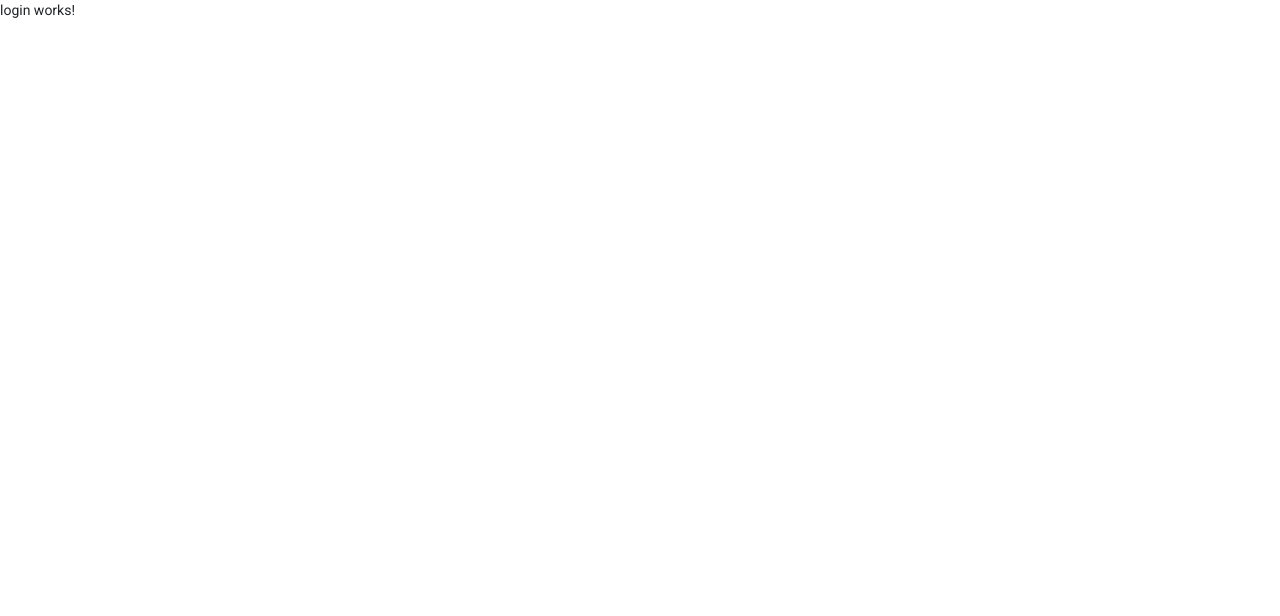
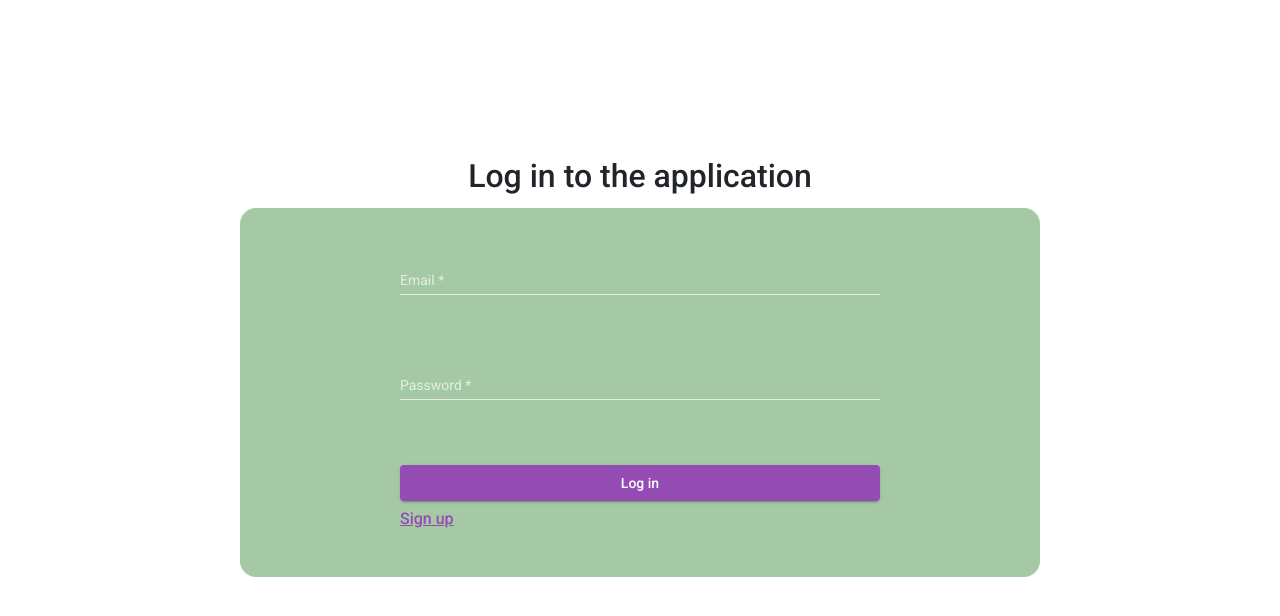
Before and after one commit to akos989/team-zsiraf-security-homework, an Angular app in the folder WebApp/: page /login in a window 1280 px wide. Shown: the top 616 px of the page. Built offline with nearby package versions, Linux system fonts and the light colour scheme.

Commit message:
login view sitebuild

```diff
--- a/WebApp/src/app/view/login/login.component.html
+++ b/WebApp/src/app/view/login/login.component.html
@@ -1 +1,31 @@
-<p>login works!</p>
+<div class="login-view-wrapper">
+  <h1>Log in to the application</h1>
+  <form class="login-form-wrapper">
+    <!--email input-->
+    <mat-form-field class="input mt-5">
+      <mat-label>Email</mat-label>
+      <input type="email" matInput [formControl]="emailFormControl">
+      <mat-error *ngIf="emailFormControl.hasError('email') && !emailFormControl.hasError('required')">
+        Please enter a valid email address
+      </mat-error>
+      <mat-error *ngIf="emailFormControl.hasError('required')">
+        Email is <strong>required</strong>
+      </mat-error>
+    </mat-form-field>
+
+    <!--password input-->
+    <mat-form-field class="input mt-5">
+      <mat-label>Password</mat-label>
+      <input type="password" matInput [formControl]="passwordFormControl">
+      <mat-error *ngIf="emailFormControl.hasError('required')">
+        Password is <strong>required</strong>
+      </mat-error>
+    </mat-form-field>
+
+    <!--submit button-->
+    <button class="mt-5" mat-raised-button color="primary">Log in</button>
+
+    <!--sign up link-->
+    <a class="sign-up-link mt-2 mb-5">Sign up</a>
+  </form>
+</div>
--- a/WebApp/src/app/view/login/login.component.scss
+++ b/WebApp/src/app/view/login/login.component.scss
@@ -0,0 +1,46 @@
+.login-view-wrapper {
+  width: 100%;
+  height: 100%;
+  display: flex;
+  flex-direction: column;
+
+  h1 {
+    margin-top: 10rem;
+    align-self: center;
+    font-size: xx-large;
+    font-weight: 500;
+  }
+
+  .login-form-wrapper {
+    background-color: darkseagreen;
+    opacity: 0.8;
+    width: 100%;
+    max-width: 50rem;
+    align-self: center;
+    display: flex;
+    flex-direction: column;
+    border-radius: 1rem;
+
+    .input {
+      width: 90%;
+      max-width: 30rem;
+      align-self: center;
+    }
+
+    button {
+      width: 90%;
+      max-width: 30rem;
+      align-self: center;
+    }
+
+    .sign-up-link {
+      width: 90%;
+      max-width: 30rem;
+      align-self: center;
+      font-weight: 500;
+      font-size: medium;
+      color: #7b1fa2;
+      cursor: pointer;
+    }
+  }
+}
--- a/WebApp/src/app/view/login/login.component.ts
+++ b/WebApp/src/app/view/login/login.component.ts
@@ -1,4 +1,5 @@
 import { Component, OnInit } from '@angular/core';
+import { FormControl, Validators } from '@angular/forms';
 
 @Component({
   selector: 'app-login',
@@ -6,6 +7,8 @@ import { Component, OnInit } from '@angular/core';
   styleUrls: ['./login.component.scss']
 })
 export class LoginComponent implements OnInit {
+  emailFormControl = new FormControl('', [Validators.required, Validators.email]);
+  passwordFormControl = new FormControl('', [Validators.required]);
 
   constructor() { }
 
```
